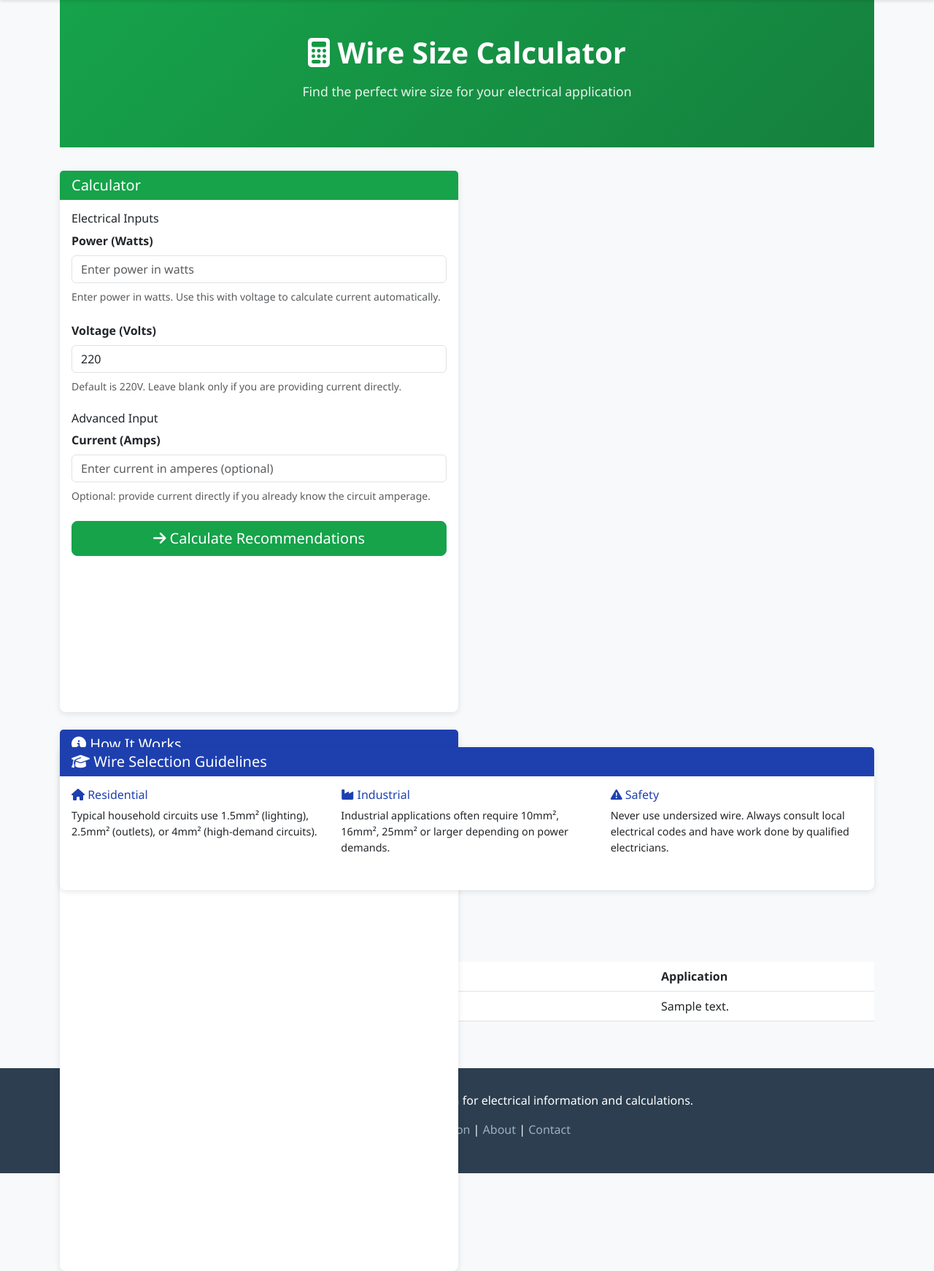
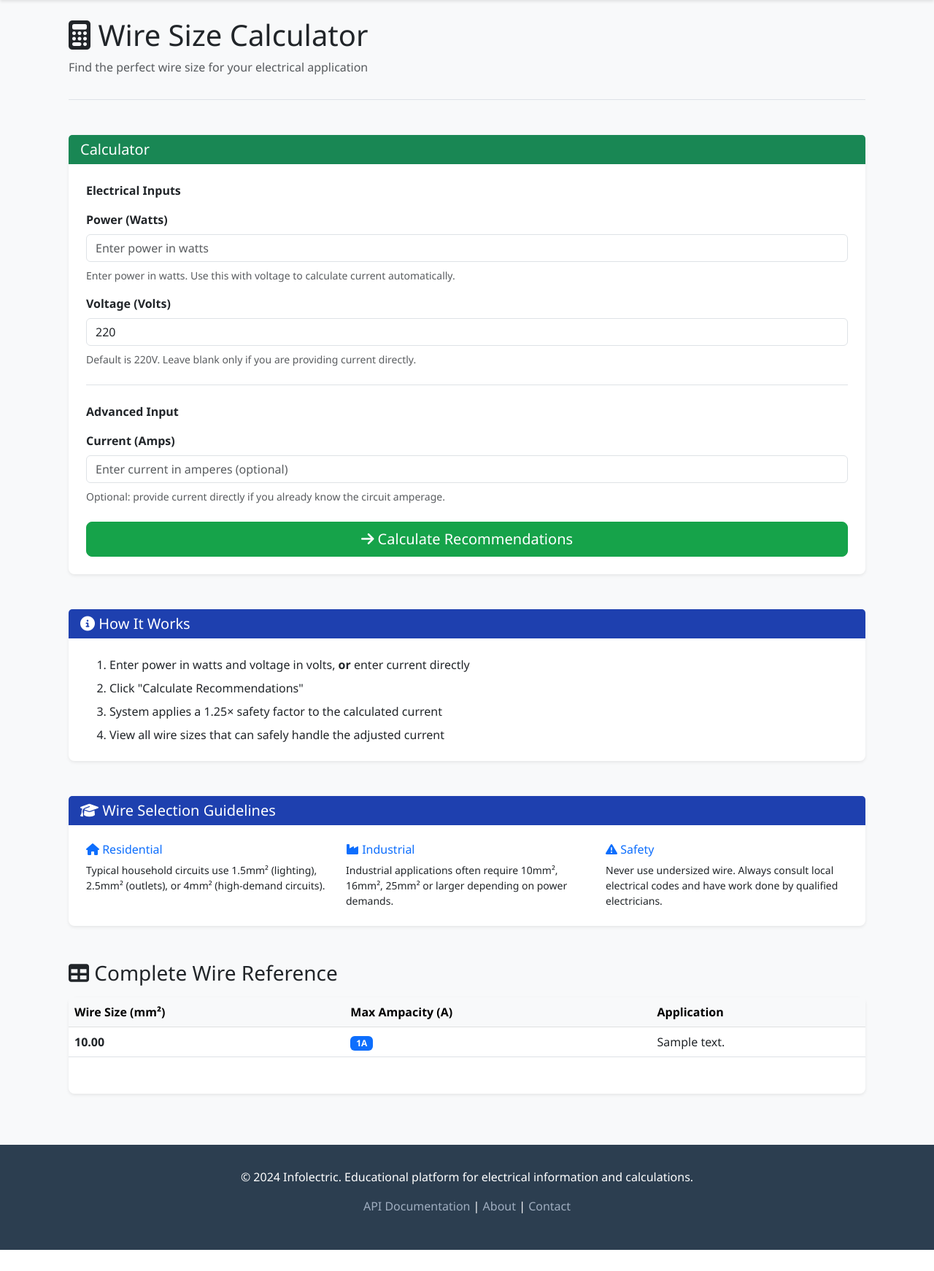
Before and after one commit to listeroo9/Infolectric, a Django app: page /calculator/ in a window 1280 px wide. Shown: the part 62-1804 px from the top of the page at 73% size. After the commit the page ends 1775 px from the top, so only its background shows below. Run offline with Django 4.2, Linux system fonts and the light colour scheme; tables that the repository leaves empty hold one stand-in row (values such as "Sample post").

Commit message:
fixing calculator UI

```diff
--- a/core/templates/core/wire_calculator.html
+++ b/core/templates/core/wire_calculator.html
@@ -3,31 +3,37 @@
 {% block title %}Wire Calculator - Infolectric{% endblock %}
 
 {% block content %}
-<div class="hero-section" style="background: linear-gradient(135deg, #16a34a 0%, #15803d 100%); padding: 3rem 0;">
-    <h1><i class="fas fa-calculator"></i> Wire Size Calculator</h1>
-    <p>Find the perfect wire size for your electrical application</p>
+<div class="container py-4">
+  <!-- HEADER SECTION -->
+  <div class="mb-5 pb-3 border-bottom">
+    <h1 class="mb-2"><i class="fas fa-calculator"></i> Wire Size Calculator</h1>
+    <p class="text-muted">Find the perfect wire size for your electrical application</p>
   </div>
 
-<div class="row">
-    <div class="col-lg-6">
-        <div class="card">
-            <div class="card-header" style="background-color: #16a34a;">
+  <!-- CALCULATOR FORM SECTION -->
+  <div class="row mb-5">
+    <div class="col-12">
+      <div class="card shadow-sm">
+        <div class="card-header bg-success">
           <h5 class="mb-0">Calculator</h5>
         </div>
-            <div class="card-body">
+        <div class="card-body p-4">
           <form method="post">
             {% csrf_token %}
 
             {% if form.non_field_errors %}
-                        <div class="alert alert-danger">
+              <div class="alert alert-danger" role="alert">
                 {% for error in form.non_field_errors %}
                   {{ error }}
                 {% endfor %}
               </div>
             {% endif %}
 
-                    <div class="mb-4">
-                        <h6>Electrical Inputs</h6>
+            <!-- Electrical Inputs Group -->
+            <fieldset class="mb-4 pb-4 border-bottom">
+              <legend class="fs-6 fw-bold mb-3">Electrical Inputs</legend>
+
+              <div class="mb-3">
                 <label for="{{ form.power_watts.id_for_label }}" class="form-label">
                   <strong>{{ form.power_watts.label }}</strong>
                 </label>
@@ -44,7 +50,7 @@
                 {% endif %}
               </div>
 
-                    <div class="mb-4">
+              <div class="mb-0">
                 <label for="{{ form.voltage.id_for_label }}" class="form-label">
                   <strong>{{ form.voltage.label }}</strong>
                 </label>
@@ -60,9 +66,13 @@
                   </div>
                 {% endif %}
               </div>
+            </fieldset>
 
-                    <div class="mb-4">
-                        <h6>Advanced Input</h6>
+            <!-- Advanced Input Group -->
+            <fieldset class="mb-4">
+              <legend class="fs-6 fw-bold mb-3">Advanced Input</legend>
+
+              <div class="mb-0">
                 <label for="{{ form.current.id_for_label }}" class="form-label">
                   <strong>{{ form.current.label }}</strong>
                 </label>
@@ -78,6 +88,7 @@
                   </div>
                 {% endif %}
               </div>
+            </fieldset>
 
             <button type="submit" class="btn btn-success btn-lg w-100">
               <i class="fas fa-arrow-right"></i> Calculate Recommendations
@@ -85,51 +96,55 @@
           </form>
         </div>
       </div>
+    </div>
+  </div>
 
-        <!-- INFO CARD -->
-        <div class="card mt-4">
-            <div class="card-header">
-                <h5 class="mb-0"><i class="fas fa-info-circle"></i> How It Works</h5>
-            </div>
-            <div class="card-body" style="font-size: 0.9rem;">
-                <ol>
-                    <li>Enter the required current (amperage) for your circuit</li>
-                    <li>Click "Calculate Recommendations"</li>
-                    <li>View all wire sizes that can safely handle that current</li>
-                    <li>Choose the most appropriate size for your application</li>
-                </ol>
+  <!-- ERROR MESSAGE SECTION -->
+  {% if error_message %}
+    <div class="row mb-5">
+      <div class="col-12">
+        <div class="alert alert-danger alert-dismissible fade show" role="alert">
+          <i class="fas fa-exclamation-circle"></i> {{ error_message }}
+          <button type="button" class="btn-close" data-bs-dismiss="alert"></button>
         </div>
       </div>
     </div>
-
-    <!-- RESULTS -->
-    <div class="col-lg-6">
-        {% if error_message %}
-            <div class="alert alert-danger" role="alert">
-                <i class="fas fa-exclamation-circle"></i> {{ error_message }}
-            </div>
   {% endif %}
 
+  <!-- RESULTS SECTION -->
   {% if recommendations %}
-            <div class="card">
-                <div class="card-header" style="background-color: #16a34a;">
+    <div class="row mb-5">
+      <div class="col-12">
+        <div class="card shadow-sm">
+          <div class="card-header bg-success">
             <h5 class="mb-0">
               <i class="fas fa-check-circle"></i> Recommended Wire Sizes
             </h5>
           </div>
-                <div class="card-body">
+          <div class="card-body p-4">
             {% if result %}
-                        <div class="mb-4">
-                            <h6>Calculated Values</h6>
-                            <p>Power: <strong>{{ result.power_watts|default:'N/A' }} W</strong></p>
-                            <p>Voltage: <strong>{{ result.voltage|default:'220' }} V</strong></p>
-                            <p>Computed Current: <strong>{{ result.current }} A</strong></p>
-                            <p>Adjusted Current: <strong>{{ result.adjusted_current }} A</strong></p>
+              <div class="row mb-4 pb-4 border-bottom">
+                <div class="col-md-3 mb-3 mb-md-0">
+                  <small class="text-muted d-block">Power</small>
+                  <strong class="fs-5">{{ result.power_watts|default:'N/A' }} W</strong>
+                </div>
+                <div class="col-md-3 mb-3 mb-md-0">
+                  <small class="text-muted d-block">Voltage</small>
+                  <strong class="fs-5">{{ result.voltage|default:'220' }} V</strong>
+                </div>
+                <div class="col-md-3 mb-3 mb-md-0">
+                  <small class="text-muted d-block">Computed Current</small>
+                  <strong class="fs-5">{{ result.current }} A</strong>
+                </div>
+                <div class="col-md-3">
+                  <small class="text-muted d-block">Adjusted Current</small>
+                  <strong class="fs-5">{{ result.adjusted_current }} A</strong>
+                </div>
               </div>
             {% endif %}
 
             {% if used_current_mode %}
-                        <div class="alert alert-secondary">
+              <div class="alert alert-secondary mb-4">
                 <strong>Tip:</strong> Use Power + Voltage for more accurate calculations, but direct current input still works.
               </div>
             {% endif %}
@@ -138,77 +153,91 @@
               The following wire sizes meet the adjusted current requirement:
             </p>
 
+            <div class="row g-3">
               {% for wire in recommendations %}
-                        <div class="card mb-3" style="border-left: 4px solid #16a34a;">
+                <div class="col-md-6">
+                  <div class="card h-100 border-start border-success border-4">
                     <div class="card-body">
-                                <div class="row">
-                                    <div class="col-md-6">
-                                        <h6 class="text-muted">Wire Size</h6>
-                                        <p style="font-size: 1.5rem; font-weight: bold; color: #1e40af;">
-                                            {{ wire.wire_size_mm2 }} mm²
-                                        </p>
+                      <div class="row mb-3">
+                        <div class="col-6">
+                          <small class="text-muted d-block">Wire Size</small>
+                          <p class="fs-5 fw-bold text-primary mb-0">{{ wire.wire_size_mm2 }} mm²</p>
                         </div>
-                                    <div class="col-md-6">
-                                        <h6 class="text-muted">Max Ampacity</h6>
-                                        <p style="font-size: 1.5rem; font-weight: bold; color: #16a34a;">
-                                            {{ wire.max_ampacity }}A
-                                        </p>
+                        <div class="col-6">
+                          <small class="text-muted d-block">Max Ampacity</small>
+                          <p class="fs-5 fw-bold text-success mb-0">{{ wire.max_ampacity }} A</p>
                         </div>
                       </div>
                       {% if wire.description %}
-                                    <hr style="margin: 0.75rem 0;">
-                                    <p style="font-size: 0.85rem; margin-bottom: 0;">
+                        <hr class="my-2">
+                        <small class="text-muted d-block mb-2">
                           <strong>Application:</strong> {{ wire.description }}
-                                    </p>
+                        </small>
                       {% endif %}
-                                <div class="mt-2">
                       <a href="{% url 'core:wiresize-detail' wire.id %}" class="btn btn-sm btn-primary">
-                                        <i class="fas fa-details"></i> View Details
+                        <i class="fas fa-arrow-right"></i> View Details
                       </a>
                     </div>
                   </div>
                 </div>
               {% endfor %}
+            </div>
 
             <div class="alert alert-info mt-4">
-                        <strong><i class="fas fa-lightbulb"></i> Tip:</strong> Choose the wire size that best fits your
-                        application. Larger sizes provide more safety margin but cost more. Consider temperature,
-                        installation method, and local electrical codes.
+              <strong><i class="fas fa-lightbulb"></i> Tip:</strong> Choose the wire size that best fits your application.
+              Larger sizes provide more safety margin but cost more. Consider temperature, installation method,
+              and local electrical codes.
+            </div>
+          </div>
         </div>
       </div>
     </div>
   {% endif %}
+
+  <!-- HOW IT WORKS SECTION -->
+  <div class="row mb-5">
+    <div class="col-12">
+      <div class="card shadow-sm">
+        <div class="card-header">
+          <h5 class="mb-0"><i class="fas fa-info-circle"></i> How It Works</h5>
+        </div>
+        <div class="card-body p-4">
+          <ol class="mb-0">
+            <li class="mb-2">Enter power in watts and voltage in volts, <strong>or</strong> enter current directly</li>
+            <li class="mb-2">Click "Calculate Recommendations"</li>
+            <li class="mb-2">System applies a 1.25× safety factor to the calculated current</li>
+            <li class="mb-0">View all wire sizes that can safely handle the adjusted current</li>
+          </ol>
+        </div>
+      </div>
     </div>
   </div>
 
-<!-- GUIDELINES -->
-<div class="row mt-5">
+  <!-- GUIDELINES SECTION -->
+  <div class="row mb-5">
     <div class="col-12">
-        <div class="card">
+      <div class="card shadow-sm">
         <div class="card-header">
           <h5 class="mb-0"><i class="fas fa-graduation-cap"></i> Wire Selection Guidelines</h5>
         </div>
-            <div class="card-body">
+        <div class="card-body p-4">
           <div class="row">
-                    <div class="col-md-4 mb-3">
-                        <h6 style="color: #1e40af;"><i class="fas fa-home"></i> Residential</h6>
-                        <p style="font-size: 0.9rem;">
-                            Typical household circuits use 1.5mm² (lighting), 2.5mm² (outlets),
-                            or 4mm² (high-demand circuits).
+            <div class="col-md-4 mb-3 mb-md-0">
+              <h6 class="text-primary"><i class="fas fa-home"></i> Residential</h6>
+              <p class="small mb-0">
+                Typical household circuits use 1.5mm² (lighting), 2.5mm² (outlets), or 4mm² (high-demand circuits).
               </p>
             </div>
-                    <div class="col-md-4 mb-3">
-                        <h6 style="color: #1e40af;"><i class="fas fa-industry"></i> Industrial</h6>
-                        <p style="font-size: 0.9rem;">
-                            Industrial applications often require 10mm², 16mm², 25mm² or larger
-                            depending on power demands.
+            <div class="col-md-4 mb-3 mb-md-0">
+              <h6 class="text-primary"><i class="fas fa-industry"></i> Industrial</h6>
+              <p class="small mb-0">
+                Industrial applications often require 10mm², 16mm², 25mm² or larger depending on power demands.
               </p>
             </div>
-                    <div class="col-md-4 mb-3">
-                        <h6 style="color: #1e40af;"><i class="fas fa-exclamation-triangle"></i> Safety</h6>
-                        <p style="font-size: 0.9rem;">
-                            Never use undersized wire. Always consult local electrical codes and
-                            have work done by qualified electricians.
+            <div class="col-md-4">
+              <h6 class="text-primary"><i class="fas fa-exclamation-triangle"></i> Safety</h6>
+              <p class="small mb-0">
+                Never use undersized wire. Always consult local electrical codes and have work done by qualified electricians.
               </p>
             </div>
           </div>
@@ -217,14 +246,15 @@
     </div>
   </div>
 
-<!-- ALL WIRE SIZES TABLE -->
-<div class="row mt-5">
+  <!-- WIRE REFERENCE TABLE SECTION -->
+  <div class="row mb-5">
     <div class="col-12">
       <h3 class="mb-3"><i class="fas fa-table"></i> Complete Wire Reference</h3>
+      <div class="card shadow-sm">
         <div class="table-responsive">
-            <table class="table table-hover">
+          <table class="table table-hover mb-0">
             <thead>
-                    <tr>
+              <tr class="table-light">
                 <th>Wire Size (mm²)</th>
                 <th>Max Ampacity (A)</th>
                 <th>Application</th>
@@ -235,13 +265,15 @@
                 <tr>
                   <td><strong>{{ wire.wire_size_mm2 }}</strong></td>
                   <td>
-                                <span class="badge badge-primary">{{ wire.max_ampacity }}A</span>
+                    <span class="badge bg-primary">{{ wire.max_ampacity }}A</span>
                   </td>
                   <td>{{ wire.description|default:"—" }}</td>
                 </tr>
               {% endfor %}
             </tbody>
           </table>
+        </div>
+      </div>
     </div>
   </div>
 </div>
@@ -254,7 +286,7 @@ document.addEventListener('DOMContentLoaded', function() {
   // Auto-scroll to results if they exist
   const resultsCard = document.querySelector('.card-header .fa-check-circle');
   if (resultsCard) {
-        resultsCard.scrollIntoView({ behavior: 'smooth', block: 'start' });
+    resultsCard.closest('.card').scrollIntoView({ behavior: 'smooth', block: 'start' });
   }
 });
 </script>
```
Lines whose indentation alone changed are shown as unchanged.
